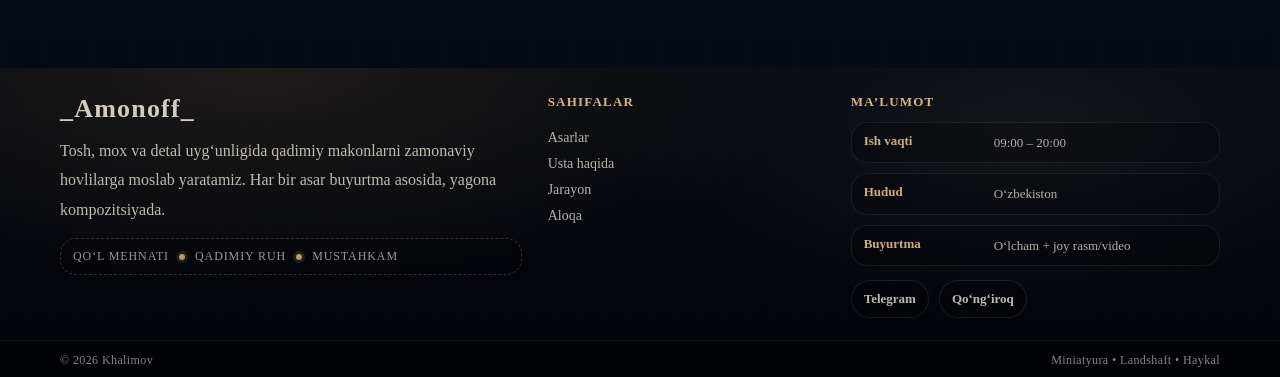
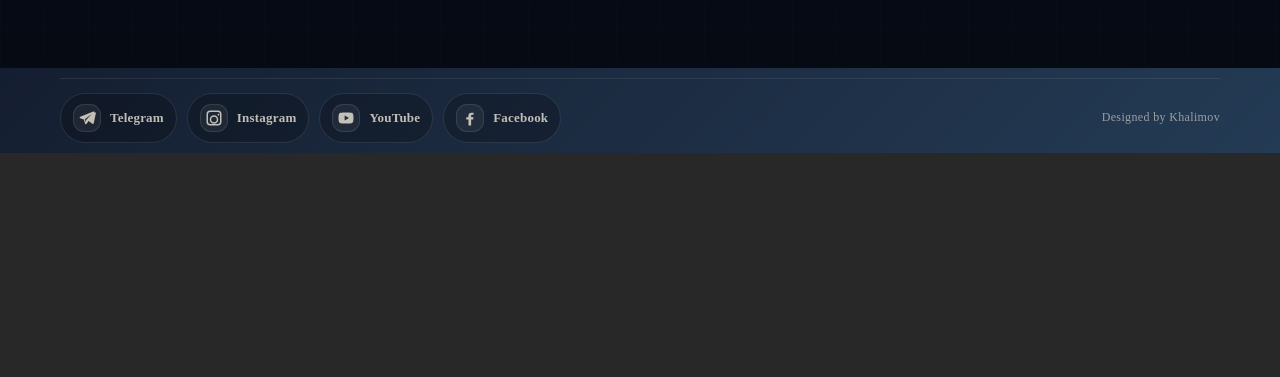
Before and after one commit to amonovdobry07/7-fevral_Loyiha, a React (Vite) app: page /Aloqa in a window 1280 px wide. Shown: the part 971-1348 px from the top of the page. After the commit the page ends 1124 px from the top, so only its background shows below. Built offline with nearby package versions, Linux system fonts and the light colour scheme.

Commit message:
footer new design

```diff
--- a/src/Pages/Aloqa/Aloqa.jsx
+++ b/src/Pages/Aloqa/Aloqa.jsx
@@ -140,7 +140,7 @@ export default function Aloqa() {
               <div className="cInfo__lines">
                 <div className="cLine">
                   <div className="cLine__k">Ustaxona</div>
-                  <div className="cLine__v">Shahar / tuman nomi (o‘zgartirasan)</div>
+                  <div className="cLine__v">Buxoro v. G'ijdujon tumani, Degrezon maxalla, sharq ko'chasi, 94-uy</div>
                 </div>
                 <div className="cLine">
                   <div className="cLine__k">Ish vaqti</div>
@@ -148,7 +148,7 @@ export default function Aloqa() {
                 </div>
                 <div className="cLine">
                   <div className="cLine__k">Telefon</div>
-                  <div className="cLine__v">+998 (__) ___ __ __</div>
+                  <div className="cLine__v">+998 90 614 07 18</div>
                 </div>
               </div>
 
--- a/src/Sections/Footer/Footer.jsx
+++ b/src/Sections/Footer/Footer.jsx
@@ -5,69 +5,83 @@ export default function Footer() {
   const year = new Date().getFullYear();
 
   return (
-    <footer className="ft" aria-label="Footer">
-      {/* top separator like stone edge */}
+    <footer className="ft2" aria-label="Footer">
+      <div className="container ft2__wrap">
+        {/* Bottom strip */}
+        <div className="ft2__bottom">
+          <div className="ft2__social" aria-label="Ijtimoiy tarmoqlar">
+            {/* Telegram */}
+            <a
+              className="ft2__pill ft2__pill--tg"
+              href="https://t.me/USERNAME"
+              target="_blank"
+              rel="noreferrer"
+              aria-label="Telegram"
+              title="Telegram"
+            >
+              <span className="ft2__ico" aria-hidden="true">
+                <svg viewBox="0 0 24 24" className="ft2__svg">
+                  <path d="M21.9 4.6c.2-.8-.6-1.5-1.4-1.2L2.9 10.4c-.9.4-.9 1.7.1 2l4.7 1.5 1.8 5.7c.3.9 1.5 1 2 .2l2.6-3.7 5 3.7c.7.5 1.7.1 1.9-.8l3-14.4zM9.2 13.5l9.4-7.1-7.8 8.2-.3 3.1-1.5-4.6z" />
+                </svg>
+              </span>
+              Telegram
+            </a>
 
+            {/* Instagram */}
+            <a
+              className="ft2__pill ft2__pill--ig"
+              href="https://instagram.com/USERNAME"
+              target="_blank"
+              rel="noreferrer"
+              aria-label="Instagram"
+              title="Instagram"
+            >
+              <span className="ft2__ico" aria-hidden="true">
+                <svg viewBox="0 0 24 24" className="ft2__svg">
+                  <path d="M7 2h10a5 5 0 0 1 5 5v10a5 5 0 0 1-5 5H7a5 5 0 0 1-5-5V7a5 5 0 0 1 5-5zm10 2H7a3 3 0 0 0-3 3v10a3 3 0 0 0 3 3h10a3 3 0 0 0 3-3V7a3 3 0 0 0-3-3zm-5 4.3A5.7 5.7 0 1 1 6.3 14 5.7 5.7 0 0 1 12 8.3zm0 2A3.7 3.7 0 1 0 15.7 14 3.7 3.7 0 0 0 12 10.3zM18 6.4a1.2 1.2 0 1 1-1.2 1.2A1.2 1.2 0 0 1 18 6.4z" />
+                </svg>
+              </span>
+              Instagram
+            </a>
 
-      <div className="container ft__inner">
-        {/* Brand / statement */}
-        <div className="ft__col ft__brand">
-          <div className="ft__logo">_Amonoff_</div>
-          <p className="ft__text">
-            Tosh, mox va detal uyg‘unligida qadimiy makonlarni zamonaviy hovlilarga
-            moslab yaratamiz. Har bir asar buyurtma asosida, yagona kompozitsiyada.
-          </p>
+            {/* YouTube */}
+            <a
+              className="ft2__pill ft2__pill--yt"
+              href="https://youtube.com/@USERNAME"
+              target="_blank"
+              rel="noreferrer"
+              aria-label="YouTube"
+              title="YouTube"
+            >
+              <span className="ft2__ico" aria-hidden="true">
+                <svg viewBox="0 0 24 24" className="ft2__svg">
+                  <path d="M21.6 7.2a3 3 0 0 0-2.1-2.1C17.7 4.6 12 4.6 12 4.6s-5.7 0-7.5.5A3 3 0 0 0 2.4 7.2 31 31 0 0 0 2 12a31 31 0 0 0 .4 4.8 3 3 0 0 0 2.1 2.1c1.8.5 7.5.5 7.5.5s5.7 0 7.5-.5a3 3 0 0 0 2.1-2.1A31 31 0 0 0 22 12a31 31 0 0 0-.4-4.8zM10.2 15.3V8.7L16 12l-5.8 3.3z" />
+                </svg>
+              </span>
+              YouTube
+            </a>
 
-          <div className="ft__stamp">
-            <span className="ft__stampLine">QO‘L MEHNATI</span>
-            <span className="ft__dot" />
-            <span className="ft__stampLine">QADIMIY RUH</span>
-            <span className="ft__dot" />
-            <span className="ft__stampLine">MUSTAHKAM</span>
-          </div>
-        </div>
-
-        {/* Navigation */}
-        <nav className="ft__col ft__nav" aria-label="Sahifa havolalari">
-          <div className="ft__title">Sahifalar</div>
-          <a className="ft__link" href="#works">Asarlar</a>
-          <a className="ft__link" href="#about">Usta haqida</a>
-          <a className="ft__link" href="#process">Jarayon</a>
-          <a className="ft__link" href="#contact">Aloqa</a>
-        </nav>
-
-        {/* Details (no duplicated CTA) */}
-        <div className="ft__col ft__info">
-          <div className="ft__title">Ma’lumot</div>
-
-          <div className="ft__rows">
-            <div className="ft__row">
-              <span className="ft__k">Ish vaqti</span>
-              <span className="ft__v">09:00 – 20:00</span>
-            </div>
-            <div className="ft__row">
-              <span className="ft__k">Hudud</span>
-              <span className="ft__v">O‘zbekiston</span>
-            </div>
-            <div className="ft__row">
-              <span className="ft__k">Buyurtma</span>
-              <span className="ft__v">O‘lcham + joy rasm/video</span>
-            </div>
+            {/* Facebook */}
+            <a
+              className="ft2__pill ft2__pill--fb"
+              href="https://facebook.com/USERNAME"
+              target="_blank"
+              rel="noreferrer"
+              aria-label="Facebook"
+              title="Facebook"
+            >
+              <span className="ft2__ico" aria-hidden="true">
+                <svg viewBox="0 0 24 24" className="ft2__svg">
+                  <path d="M13.5 22v-8h2.7l.5-3h-3.2V9.1c0-.8.3-1.4 1.5-1.4h1.8V5.1c-.3 0-1.4-.1-2.6-.1-2.6 0-4.4 1.6-4.4 4.5V11H7v3h3v8h3.5z" />
+                </svg>
+              </span>
+              Facebook
+            </a>
           </div>
 
-          <div className="ft__miniLinks" aria-label="Bog‘lanish linklari">
-            {/* Bu yerga real linklarni qo'yasan */}
-            <a className="ft__chip" href="https://t.me/UstaMirjon_0718" target="_blank" rel="noreferrer">Telegram</a>
-            <a className="ft__chip" href="tel:+998000000000">Qo‘ng‘iroq</a>
+          <div className="ft2__fine">
+            <span>Designed by Khalimov</span>
           </div>
-        </div>
-      </div>
-
-      {/* Bottom line */}
-      <div className="ft__bottom">
-        <div className="container ft__bottomInner">
-          <span className="ft__fine">© {year} Khalimov</span>
-          <span className="ft__fine">Miniatyura • Landshaft • Haykal</span>
         </div>
       </div>
     </footer>
--- a/src/Styles/Footer.scss
+++ b/src/Styles/Footer.scss
@@ -1,272 +1,109 @@
-.ft {
-  position: relative;
-  color: rgba(242,234,220,0.86);
+/* ===== FT2 Bottom Strip ===== */
+.ft2{
+  background: linear-gradient(135deg, #141e30, #243b55);
+}
+.ft2__bottom{
+  margin-top: 10px;
+  padding: 14px 0 10px;
+  border-top: 1px solid rgba(255,255,255,0.08);
 
-  /* Footer must look different from body */
-  background:
-    radial-gradient(900px 360px at 20% 0%, rgba(215,176,122,0.12), transparent 62%),
-    radial-gradient(700px 320px at 80% 20%, rgba(255,255,255,0.06), transparent 60%),
-    linear-gradient(180deg, #04070d, #02040a);
-
-  /* subtle texture */
-  &::before {
-    content: "";
-    position: absolute;
-    inset: 0;
-    pointer-events: none;
-    opacity: 0.07;
-    background-image:
-      repeating-linear-gradient(
-        90deg,
-        rgba(255,255,255,0.08),
-        rgba(255,255,255,0.08) 1px,
-        transparent 1px,
-        transparent 6px
-      );
-    mix-blend-mode: overlay;
-  }
+  display:flex;
+  align-items:center;
+  justify-content: space-between;
+  gap: 12px;
+  flex-wrap: wrap;
 }
 
-/* stone edge separator */
-.ft__edge {
-  height: 22px;
-  background:
-    linear-gradient(180deg, rgba(0,0,0,0), rgba(0,0,0,0.55)),
-    linear-gradient(90deg, transparent, rgba(215,176,122,0.28), transparent);
-  border-top: 1px solid rgba(255,255,255,0.08);
-  border-bottom: 1px solid rgba(255,255,255,0.06);
-}
-
-.ft__inner {
-  position: relative;
-  display: grid;
-  grid-template-columns: 1.25fr 0.75fr 1fr;
-  gap: 26px;
-  padding: 26px 0 22px;
-}
-
-.ft__logo {
-  font-weight: 900;
-  letter-spacing: 1.2px;
-  font-size: 26px; /* oldin 20px edi */
-  margin-bottom: 12px;
-}
-
-.ft__text {
-  margin: 0;
-  max-width: 56ch; /* biroz kengroq */
-  line-height: 1.85;
-  font-size: 16px; /* oldin 14px edi */
-  color: rgba(242,234,220,0.78);
-}
-
-.ft__title {
-  font-weight: 900;
-  font-size: 13px; /* oldin 12px */
-  letter-spacing: 1.2px;
-  text-transform: uppercase;
-  color: rgba(224,192,139,0.95);
-  margin-bottom: 12px;
-}
-
-.ft__link {
-  font-size: 15px; /* oldin 14px */
-}
-
-.ft__stampLine {
-  font-size: 13px; /* oldin 12px */
-  letter-spacing: 1px;
-}
-
-
-/* nav links */
-.ft__nav {
-  display: grid;
-  align-content: start;
-  gap: 8px;
-}
-
-.ft__link {
-  text-decoration: none;
-  color: rgba(242,234,220,0.76);
-  font-size: 14px;
-  width: fit-content;
-  position: relative;
-  padding-bottom: 2px;
-
-  &::after {
-    content: "";
-    position: absolute;
-    left: 0;
-    bottom: -2px;
-    width: 0;
-    height: 1px;
-    background: rgba(224,192,139,0.7);
-    transition: width 180ms ease;
-    opacity: 0.9;
-  }
-
-  &:hover {
-    color: rgba(224,192,139,0.96);
-  }
-
-  &:hover::after {
-    width: 100%;
-  }
-}
-
-/* info rows */
-.ft__rows {
-  display: grid;
-  gap: 10px;
-  margin-bottom: 14px;
-}
-
-.ft__row {
-  display: grid;
-  grid-template-columns: 120px 1fr;
-  gap: 10px;
-
-  padding: 10px 12px;
-  border-radius: 16px;
-  background: rgba(0,0,0,0.22);
-  border: 1px solid rgba(255,255,255,0.08);
-}
-
-.ft__k {
-  color: rgba(224,192,139,0.9);
-  font-weight: 850;
-  font-size: 13px;
-}
-
-.ft__v {
-  color: rgba(242,234,220,0.74);
-  font-size: 13px;
-  line-height: 1.5;
-}
-
-/* stamp line */
-.ft__stamp {
-  margin-top: 14px;
-  display: flex;
-  flex-wrap: wrap;
-  align-items: center;
-  gap: 10px;
-
-  padding: 10px 12px;
-  border-radius: 16px;
-  border: 1px dashed rgba(215,176,122,0.25);
-  background: rgba(0,0,0,0.18);
-}
-
-.ft__stampLine {
-  font-size: 12px;
-  letter-spacing: 0.9px;
-  text-transform: uppercase;
-  color: rgba(242,234,220,0.64);
-}
-
-.ft__dot {
-  width: 6px;
-  height: 6px;
-  border-radius: 999px;
-  background: rgba(224,192,139,0.8);
-  box-shadow: 0 0 0 3px rgba(224,192,139,0.12);
-}
-
-/* small chips instead of big CTA */
-.ft__miniLinks {
-  display: flex;
+.ft2__social{
+  display:flex;
   flex-wrap: wrap;
   gap: 10px;
 }
 
-.ft__chip {
-  text-decoration: none;
-  font-weight: 850;
-  font-size: 13px;
-  color: rgba(242,234,220,0.78);
+/* pill */
+.ft2__pill{
+  text-decoration:none;
+  display:inline-flex;
+  align-items:center;
+  gap: 9px;
 
   padding: 10px 12px;
   border-radius: 999px;
+
+  font-weight: 900;
+  font-size: 13px;
+  letter-spacing: 0.2px;
+
+  color: rgba(242,234,220,0.78);
+  background: rgba(0,0,0,0.22);
   border: 1px solid rgba(255,255,255,0.10);
-  background: rgba(0,0,0,0.20);
 
-  &:hover {
+  transition: transform 160ms ease, background 160ms ease, border-color 160ms ease, color 160ms ease;
+
+  &:hover{
+    transform: translateY(-1px);
+    background: rgba(0,0,0,0.30);
+    border-color: rgba(215,176,122,0.22);
     color: rgba(224,192,139,0.96);
-    border-color: rgba(215,176,122,0.22);
-    background: rgba(0,0,0,0.28);
   }
 }
 
-/* bottom bar */
-.ft__bottom {
-  position: relative;
-  border-top: 1px solid rgba(255,255,255,0.08);
-  background: rgba(0,0,0,0.22);
-  padding: 12px 0;
+/* icon box */
+.ft2__ico{
+  width: 28px;
+  height: 28px;
+  border-radius: 11px;
+
+  display:grid;
+  place-items:center;
+
+  background: rgba(255,255,255,0.06);
+  border: 1px solid rgba(255,255,255,0.10);
+
+  color: inherit;
 }
 
-.ft__bottomInner {
-  display: flex;
-  justify-content: space-between;
-  align-items: center;
-  gap: 12px;
-  flex-wrap: wrap;
+.ft2__svg{
+  width: 18px;
+  height: 18px;
+  fill: currentColor;
 }
 
-.ft__fine {
-  color: rgba(242,234,220,0.56);
-  font-size: 12px;
-  letter-spacing: 0.4px;
+/* platform hover colors (subtle) */
+.ft2__pill--tg:hover{
+  color: #2aabee;
+  border-color: rgba(42,171,238,0.32);
 }
 
-/* responsive */
-@media (max-width: 980px) {
-  .ft__inner {
-    grid-template-columns: 1fr;
-    gap: 18px;
-  }
-  .ft__row {
-    grid-template-columns: 1fr;
-  }
+.ft2__pill--ig:hover{
+  color: #e1306c;
+  border-color: rgba(225,48,108,0.30);
 }
 
-/* Tablet (o'rtacha) */
-@media (max-width: 900px) {
-  .ft__logo { font-size: 22px; }
-  .ft__text { font-size: 15px; }
-  .ft__link { font-size: 14px; }
-  .ft__stampLine { font-size: 12px; }
+.ft2__pill--yt:hover{
+  color: #ff3b3b;
+  border-color: rgba(255,59,59,0.30);
 }
 
-/* Mobile (kichik) */
-@media (max-width: 520px) {
-  .ft__logo { font-size: 20px; }
-  .ft__text { font-size: 13.5px; line-height: 1.75; }
-  .ft__title { font-size: 12px; }
-  .ft__link { font-size: 13.5px; }
+.ft2__pill--fb:hover{
+  color: #1877f2;
+  border-color: rgba(24,119,242,0.30);
+}
 
-  .ft__stamp {
-    padding: 9px 10px;
-    gap: 8px;
-  }
+.ft2__fine{
+  color: rgba(242,234,220,0.58);
+  font-size: 12px;
+  letter-spacing: 0.35px;
+}
 
-  .ft__stampLine {
-    font-size: 11px;
-    letter-spacing: 0.8px;
-  }
-
-  .ft__chip {
+/* small screens */
+@media (max-width: 520px){
+  .ft2__pill{
     font-size: 12.5px;
     padding: 9px 10px;
   }
-
-  .ft__bottomInner {
-    gap: 8px;
-  }
-
-  .ft__fine {
-    font-size: 11px;
+  .ft2__ico{
+    width: 26px;
+    height: 26px;
   }
 }
```
